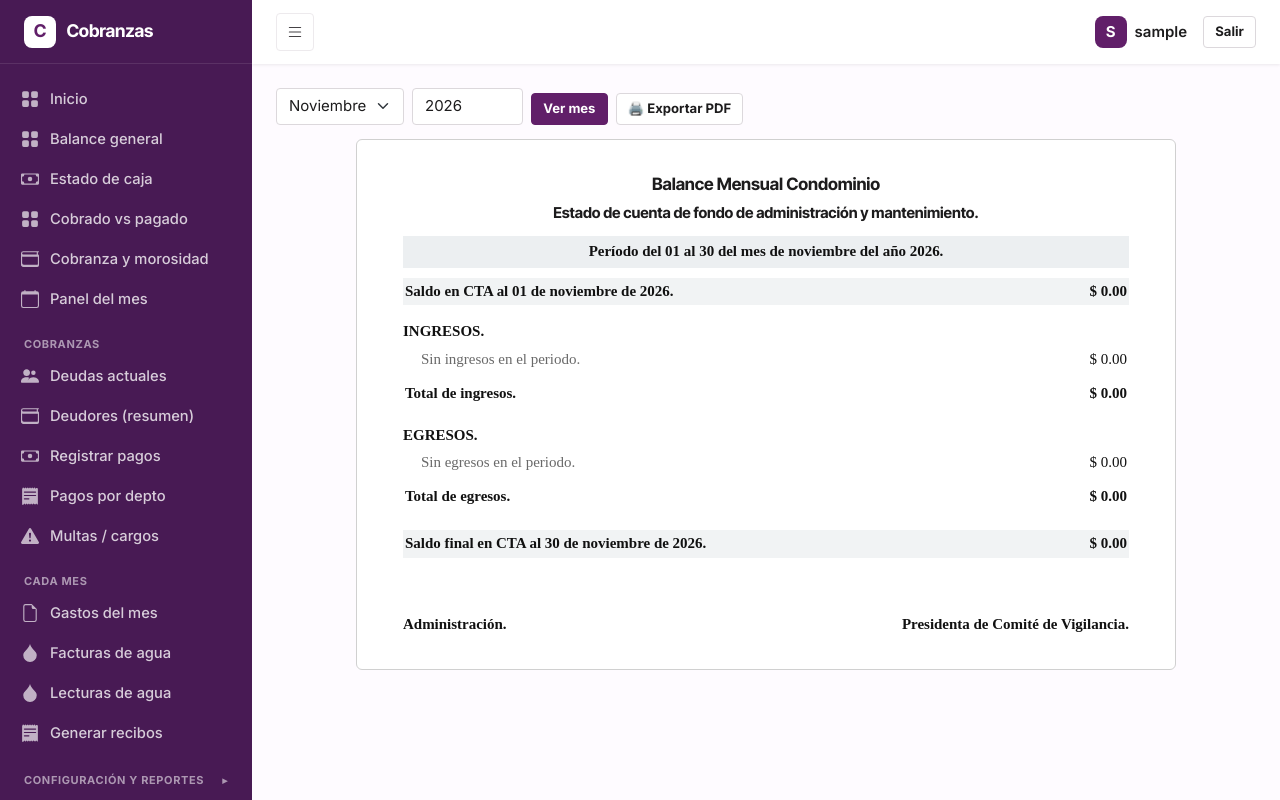
After one commit to sebas731/Sistema-de-cobranzas, a Django app: page /caja/estado-cuenta/ in a window 1280 px wide. The commit adds this page. Run offline with Django 5.2, Linux system fonts and the light colour scheme; the visitor is signed in with stand-in values (Sample User, id 1); data that the repository does not hold is empty.

Commit message:
Balance contable (saldo inicial/final) + reporte PDF Estado de cuenta

```diff
--- a/departamentos/templates/departamentos/caja/estado.html
+++ b/departamentos/templates/departamentos/caja/estado.html
@@ -20,6 +20,7 @@
   <button onclick="window.print()" class="btn btn-sm btn-outline-secondary">🖨 PDF</button>
   <a href="{% url 'cobrado_vs_pagado' %}?mes={{ periodo.month }}&anio={{ periodo.year }}" class="btn btn-sm btn-outline-secondary">Cobrado vs pagado</a>
   <a href="{% url 'morosidad' %}?mes={{ periodo.month }}&anio={{ periodo.year }}" class="btn btn-sm btn-outline-secondary">Morosidad</a>
+  <a href="{% url 'estado_cuenta' %}?mes={{ periodo.month }}&anio={{ periodo.year }}" class="btn btn-sm btn-success">📄 Estado de cuenta (PDF)</a>
   <button type="button" class="btn btn-sm btn-success ms-auto" onclick="document.getElementById('formReg').classList.toggle('d-none')">+ Registrar gasto / ingreso</button>
 </div>
 
--- /dev/null
+++ b/departamentos/templates/departamentos/caja/estado_cuenta.html
@@ -0,0 +1,86 @@
+{% extends 'departamentos/layouts/base.html' %}
+{% load moneda %}
+{% block title %}Estado de cuenta{% endblock %}
+
+{% block extra_head %}
+<style>
+  .ec-barra { display:flex; gap:8px; align-items:end; flex-wrap:wrap; margin-bottom:14px; }
+  .ec-hoja {
+    max-width:820px; margin:0 auto; background:#fff; color:#111;
+    border:1px solid #d0d0d0; border-radius:6px; padding:34px 46px;
+    font-family:"Times New Roman", Georgia, serif; font-size:15px; line-height:1.45;
+  }
+  .ec-hoja h1 { font-size:17px; text-align:center; margin:0; font-weight:bold; }
+  .ec-hoja h2 { font-size:15px; text-align:center; font-weight:bold; margin:10px 0 2px; }
+  .ec-periodo { text-align:center; font-weight:bold; background:#eceff1; padding:5px; margin:14px 0 10px; }
+  .ec-row { display:flex; justify-content:space-between; gap:16px; padding:3px 2px; }
+  .ec-row--band { background:#f1f3f4; }
+  .ec-row .l { font-weight:bold; }
+  .ec-row .m { white-space:nowrap; font-weight:bold; }
+  .ec-row .m::before { content:"$ "; }
+  .ec-seccion { font-weight:bold; margin:16px 0 4px; }
+  .ec-item { display:flex; justify-content:space-between; gap:16px; padding:2px 2px 2px 18px; }
+  .ec-item .m { white-space:nowrap; }
+  .ec-item .m::before { content:"$ "; }
+  .ec-total { display:flex; justify-content:space-between; gap:16px; padding:4px 2px; margin-top:6px; font-weight:bold; }
+  .ec-total .m::before { content:"$ "; }
+  .ec-firmas { display:flex; justify-content:space-between; margin-top:56px; font-weight:bold; }
+  .ec-logo { max-height:46px; }
+  @media print {
+    .sidebar, .app-header, .appbar, header, .no-print { display:none !important; }
+    .page-container, .main, main, .content { margin:0 !important; padding:0 !important; max-width:none !important; }
+    .ec-hoja { border:0; border-radius:0; max-width:none; padding:0 6mm; }
+    @page { size:A4 portrait; margin:14mm; }
+  }
+</style>
+{% endblock %}
+
+{% block content %}
+<div class="ec-barra no-print">
+  <form method="get" class="d-flex gap-2 align-items-end">
+    <div>{{ periodo_form.mes }}</div>
+    <div>{{ periodo_form.anio }}</div>
+    <button class="btn btn-sm btn-success">Ver mes</button>
+  </form>
+  <button type="button" onclick="window.print()" class="btn btn-sm btn-outline-secondary">🖨️ Exportar PDF</button>
+</div>
+
+<div class="ec-hoja">
+  {% if config.logo %}<div style="text-align:center;"><img src="/static/{{ config.logo }}" class="ec-logo" alt=""></div>{% endif %}
+  <h1>Balance Mensual {{ config.nombre|default:"Condominio" }}</h1>
+  <h2>Estado de cuenta de fondo de administración y mantenimiento.</h2>
+
+  <div class="ec-periodo">Período del 01 al {{ ultimo_dia }} del mes de {{ periodo|date:"F" }} del año {{ periodo|date:"Y" }}.</div>
+
+  <div class="ec-row ec-row--band">
+    <span class="l">Saldo en CTA al 01 de {{ periodo|date:"F" }} de {{ periodo|date:"Y" }}.</span>
+    <span class="m">{{ datos.saldo_inicial|soles }}</span>
+  </div>
+
+  <div class="ec-seccion">INGRESOS.</div>
+  {% for f in ingresos %}
+  <div class="ec-item"><span>{{ f.concepto }}</span><span class="m">{{ f.monto|soles }}</span></div>
+  {% empty %}
+  <div class="ec-item"><span class="text-muted">Sin ingresos en el periodo.</span><span class="m">0.00</span></div>
+  {% endfor %}
+  <div class="ec-total"><span>Total de ingresos.</span><span class="m">{{ datos.ingresos_total|soles }}</span></div>
+
+  <div class="ec-seccion">EGRESOS.</div>
+  {% for f in datos.egresos %}
+  <div class="ec-item"><span>{{ f.rubro }}</span><span class="m">{{ f.monto|soles }}</span></div>
+  {% empty %}
+  <div class="ec-item"><span class="text-muted">Sin egresos en el periodo.</span><span class="m">0.00</span></div>
+  {% endfor %}
+  <div class="ec-total"><span>Total de egresos.</span><span class="m">{{ datos.egresos_total|soles }}</span></div>
+
+  <div class="ec-row ec-row--band" style="margin-top:18px;">
+    <span class="l">Saldo final en CTA al {{ ultimo_dia }} de {{ periodo|date:"F" }} de {{ periodo|date:"Y" }}.</span>
+    <span class="m">{{ datos.saldo_final|soles }}</span>
+  </div>
+
+  <div class="ec-firmas">
+    <span>Administración.</span>
+    <span>Presidenta de Comité de Vigilancia.</span>
+  </div>
+</div>
+{% endblock %}
--- a/departamentos/urls/caja.py
+++ b/departamentos/urls/caja.py
@@ -6,4 +6,5 @@ urlpatterns = [
     path('caja/', v.estado_caja_vista, name='estado_caja'),
     path('caja/cobrado-pagado/', v.cobrado_vs_pagado_vista, name='cobrado_vs_pagado'),
     path('caja/morosidad/', v.morosidad_vista, name='morosidad'),
+    path('caja/estado-cuenta/', v.estado_cuenta, name='estado_cuenta'),
 ]
--- a/departamentos/views/caja.py
+++ b/departamentos/views/caja.py
@@ -6,8 +6,10 @@ from django.contrib.auth.decorators import login_required
 from django.http import HttpResponse
 from django.shortcuts import get_object_or_404, render
 
+import calendar
+
 from ..forms import MESES_ES
-from ..models import Departamento, MovimientoCaja
+from ..models import ConfiguracionCondominio, Departamento, MovimientoCaja
 from ..servicios import asignar_por_identificar, cobrado_vs_pagado, estado_caja, morosidad
 from ..servicios.cuenta import deudores as servicio_deudores
 from .comun import periodo_de_request, redirigir_al_periodo
@@ -81,6 +83,24 @@ def cobrado_vs_pagado_vista(request):
 
 
 @login_required
+def estado_cuenta(request):
+    """Estado de cuenta formal del fondo de administración y mantenimiento,
+    estilo contable (Saldo inicial → Ingresos → Egresos → Saldo final).
+    Imprimible a PDF, por mes/año."""
+    form, periodo = periodo_de_request(request)
+    datos = estado_caja(periodo.year, periodo.month)
+    # Ingresos para el documento: conceptos + depósitos por identificar.
+    ingresos = list(datos['ingresos'])
+    if datos['por_identificar_total']:
+        ingresos.append({'concepto': 'Cuotas sin identificar', 'monto': datos['por_identificar_total']})
+    return render(request, 'departamentos/caja/estado_cuenta.html', {
+        'periodo_form': form, 'periodo': periodo, 'datos': datos, 'ingresos': ingresos,
+        'ultimo_dia': calendar.monthrange(periodo.year, periodo.month)[1],
+        'config': ConfiguracionCondominio.vigente(),
+    })
+
+
+@login_required
 def morosidad_vista(request):
     """Cobranza y morosidad del recibo del mes + lista de deudores."""
     form, periodo = periodo_de_request(request)
```
Also changed, not shown: departamentos/templates/departamentos/balance/balance.html (+9 -3 lines), departamentos/views/balance.py (+14 -8 lines).
